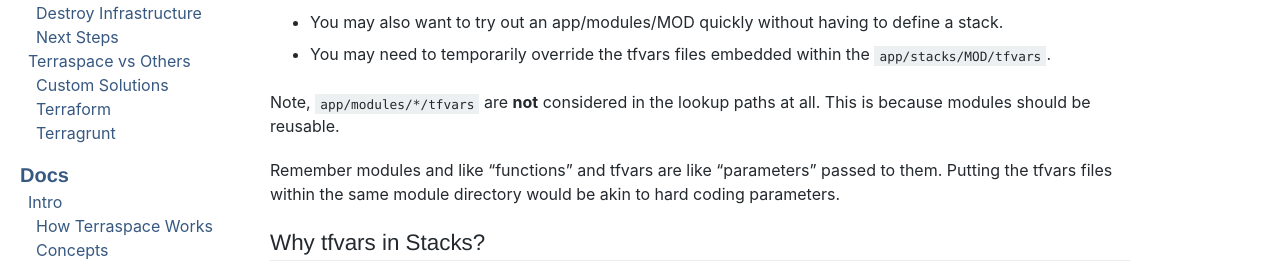
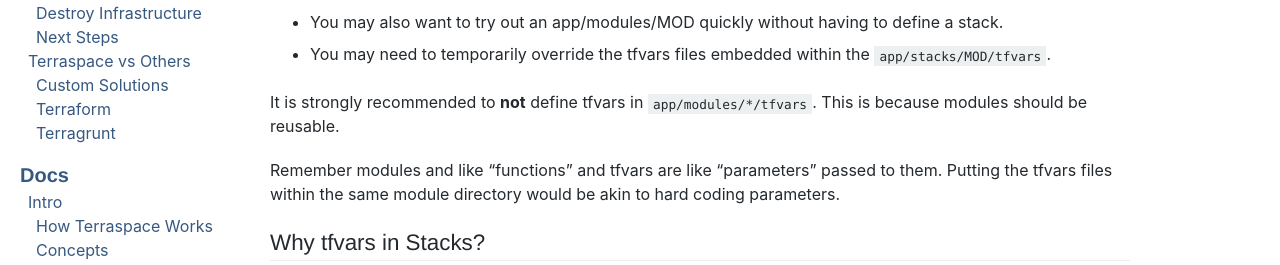
Before and after one commit to boltops-tools/terraspace-docs, a Jekyll site: the page built from _docs/tfvars/lookups.md, in a window 1280 px wide and 900 px high, scrolled down 635 px. Shown: the part 168-433 px from the top of the window. Built offline with Jekyll 4.4.1, drawn with Linux system fonts in a browser that asks for light colours; a script that is not in the unit is left out.

Commit message:
Update lookups.md

```diff
--- a/_docs/tfvars/lookups.md
+++ b/_docs/tfvars/lookups.md
@@ -33,7 +33,7 @@
 * You may also want to try out an app/modules/MOD quickly without having to define a stack.
 * You may need to temporarily override the tfvars files embedded within the `app/stacks/MOD/tfvars`.
 
-Note, `app/modules/*/tfvars` are **not** considered in the lookup paths at all. This is because modules should be reusable.
+It is strongly recommended to **not** define tfvars in `app/modules/*/tfvars`. This is because modules should be reusable.
 
 Remember modules and like "functions" and tfvars are like "parameters" passed to them. Putting the tfvars files within the same module directory would be akin to hard coding parameters.
 
```
